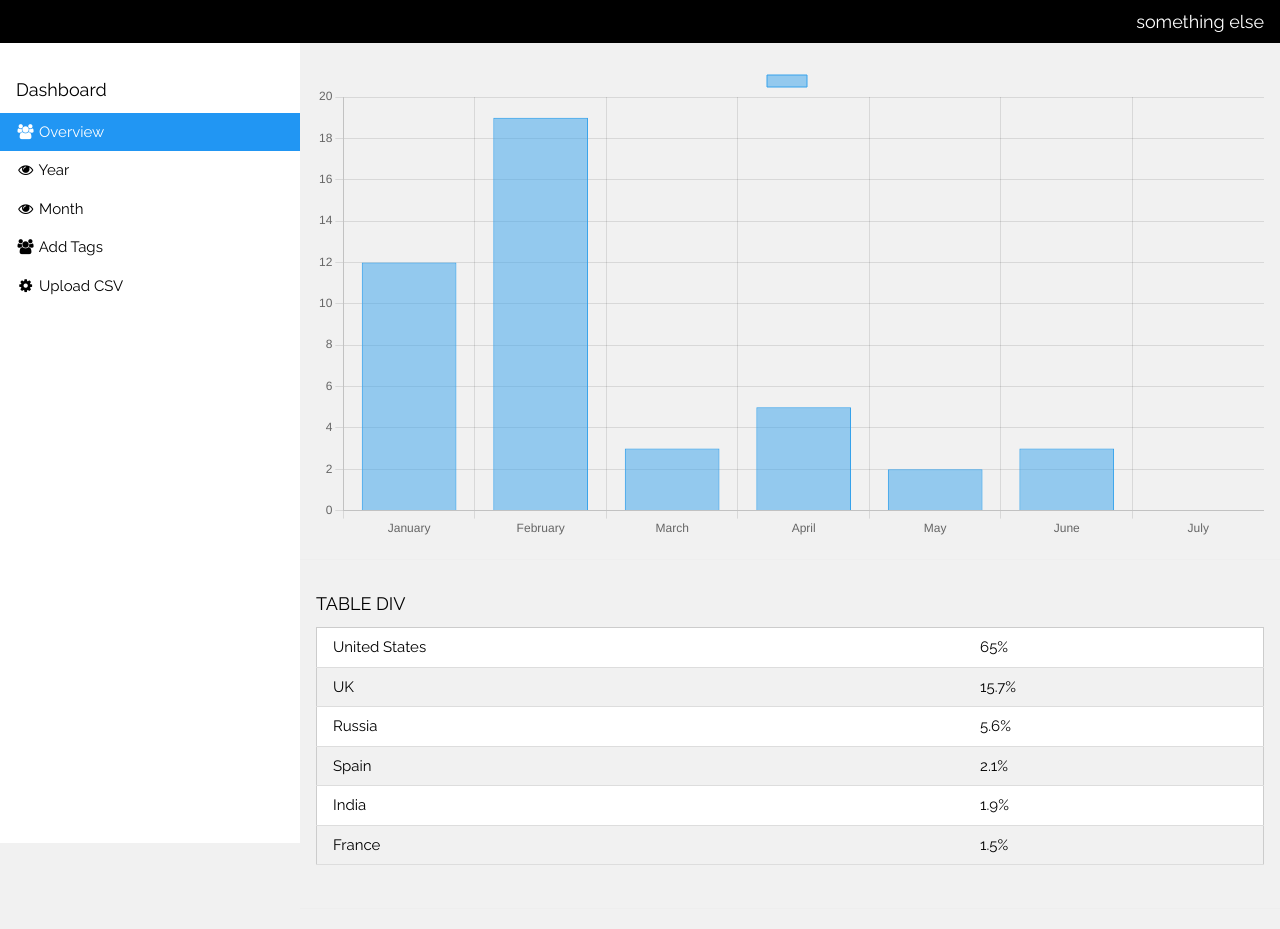
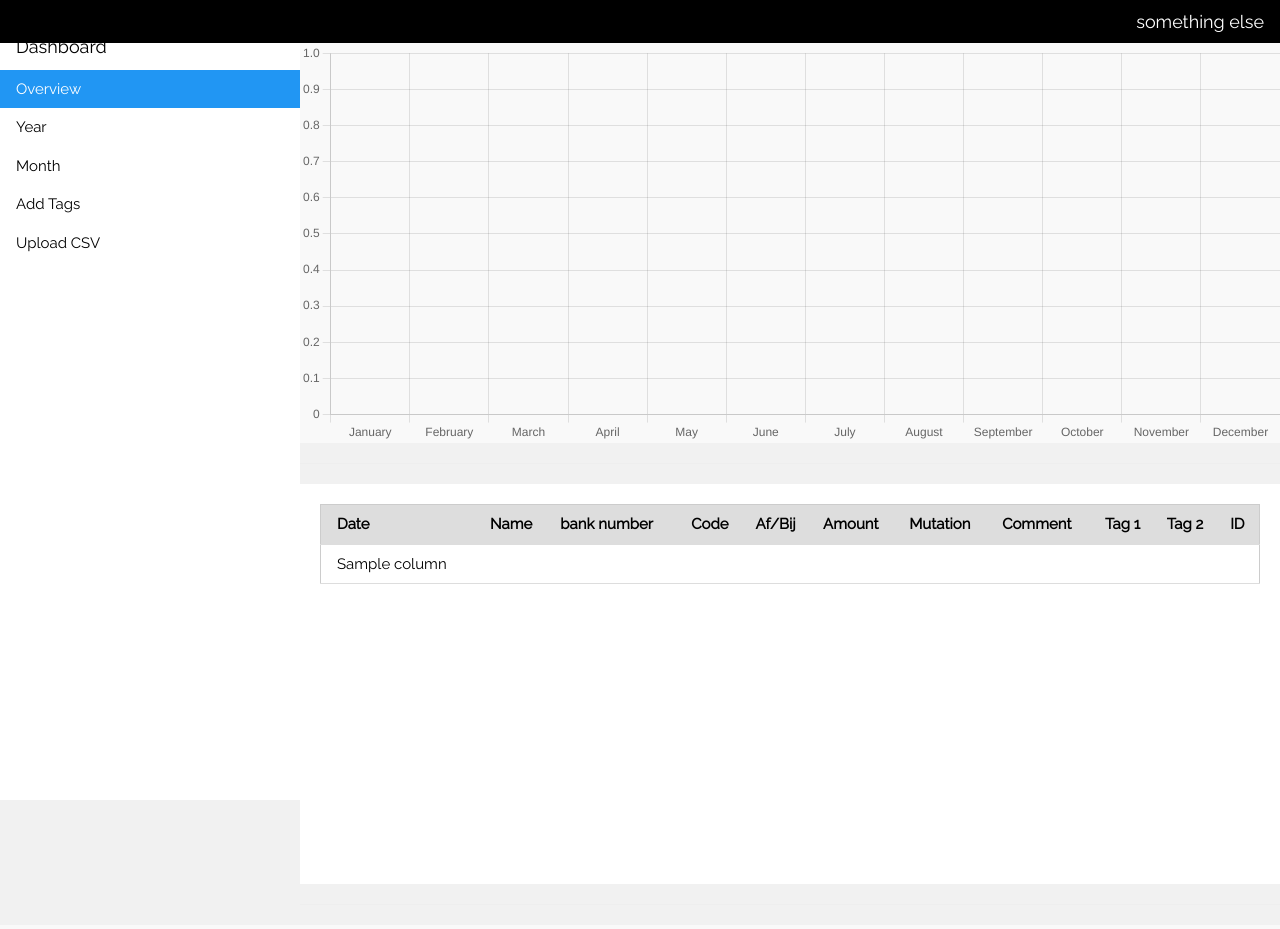
Before and after one commit to Grobsie/financesorting, a Flask app: template templates/main.html in a window 1280 px wide. After the commit the page ends 584 px from the top, so only its background shows below. Run offline with Flask 3, Linux system fonts and the light colour scheme; the template is opened without the code that fills it: most values are stand-ins (such as "Sample title", 1, 10 or a date in 2020); parts of the project's set-up code (start-up, migrations or seed data) failed here and were passed over.

Commit message:
made a working dashboard

```diff
--- a/app.py
+++ b/app.py
@@ -1,10 +1,42 @@
 from flask import Flask, render_template
+import mariadb
+import sys
+import json
+import os
 
 app = Flask(__name__)
+cred = json.loads(os.getenv("mariaDB_finance"))
+
+def getData(string):
+    try:
+        conn = mariadb.connect(user= cred["user"],password= cred["pw"],host= cred["host"],port=3306,database= cred["db"])
+        conn.autocommit = True
+        print("connected")
+        cur = conn.cursor(dictionary=False)
+        cur.execute(string)
+        result = cur.fetchall()
+    except mariadb.Error as e:
+        print(f"error connecting to MariaDB Platform: {e}")
+        sys.exit(1)
+    finally:
+        cur.close()
+        conn.close()
+    return result
 
 @app.route("/")
 def home():
-    return render_template("main.html")
+    tableData = getData("""
+        SELECT * FROM `2025`
+        WHERE MONTH(`Datum`) = 1
+        AND `tag1` NOT IN ('sparen', 'opname')
+        """)
+    graphData = getData("""
+        SELECT MONTH(`Datum`) AS month,`tag1`,SUM(`Bedrag (EUR)`) AS total_spent FROM `2025`
+        WHERE `tag1` NOT IN ('sparen', 'opname')
+        GROUP BY MONTH(`Datum`), `tag1`
+        ORDER BY month, `tag1`
+        """)
+    return render_template("main.html", tableData=tableData, graphData=graphData)
 
 if __name__ == '__main__':
     app.run(debug=True)
--- /dev/null
+++ b/static/styles.css
@@ -0,0 +1,63 @@
+/* Full-screen layout */
+body {
+    margin: 0;
+    display: flex;
+    flex-direction: column;
+    height: 100vh; /* Full viewport height */
+}
+
+/* Graph container - takes up 50% of the screen */
+.graph-container {
+    height: 50vh;
+    display: flex;
+    justify-content: center;
+    align-items: center;
+    background-color: #f9f9f9;
+}
+
+/* Table container - takes up the other 50% */
+.table-container {
+    height: 50vh;
+    padding: 20px;
+    background-color: #fff;
+    display: flex;
+    flex-direction: column;
+}
+
+/* Wrapper for scrollable table */
+.table-wrapper {
+    flex-grow: 1;
+    overflow-y: auto; /* Enables vertical scrolling */
+    max-height: calc(50vh - 50px); /* Adjust to fit inside container */
+}
+
+/* Table styling */
+table {
+    width: 100%;
+    border-collapse: collapse;
+}
+
+/* Fix table header on scroll */
+thead {
+    position: sticky;
+    top: 0;
+    background-color: #f2f2f2;
+    z-index: 100; /* Ensures it stays above table content */
+}
+
+/* Table cell styling */
+th, td {
+    padding: 8px;
+    text-align: center;
+}
+
+/* Makes the table more readable */
+th {
+    background-color: #ddd;
+}
+
+/* Make sure canvas takes full space */
+canvas {
+    max-width: 100%;
+    max-height: 100%;
+}
--- a/templates/main.html
+++ b/templates/main.html
@@ -6,7 +6,7 @@
 <meta name="viewport" content="width=device-width, initial-scale=1">
 <link rel="stylesheet" href="https://www.w3schools.com/w3css/4/w3.css">
 <link rel="stylesheet" href="https://fonts.googleapis.com/css?family=Raleway">
-<link rel="stylesheet" href="https://cdnjs.cloudflare.com/ajax/libs/font-awesome/4.7.0/css/font-awesome.min.css">
+<link rel="stylesheet" href="{{ url_for('static', filename='styles.css') }}">
 <style>
 html,body,h1,h2,h3,h4,h5 {font-family: "Raleway", sans-serif}
 </style>
@@ -42,43 +42,41 @@
 <div class="w3-main" style="margin-left:300px;margin-top:43px;">
 
   <!-- Header -->
-  <header class="w3-container" style="padding-top:22px">
-    <div>
+    <div class="graph-container">
       <canvas id="Chart"></canvas>
     </div>
 
-  </header>
-
   <hr>
 
-  <div class="w3-container">
-    <h5>TABLE DIV</h5>
-    <table class="w3-table w3-striped w3-bordered w3-border w3-hoverable w3-white">
-      <tr>
-        <td>United States</td>
-        <td>65%</td>
-      </tr>
-      <tr>
-        <td>UK</td>
-        <td>15.7%</td>
-      </tr>
-      <tr>
-        <td>Russia</td>
-        <td>5.6%</td>
-      </tr>
-      <tr>
-        <td>Spain</td>
-        <td>2.1%</td>
-      </tr>
-      <tr>
-        <td>India</td>
-        <td>1.9%</td>
-      </tr>
-      <tr>
-        <td>France</td>
-        <td>1.5%</td>
-      </tr>
-    </table><br>
+  <div class="table-container">
+    <div class="table-wrapper">
+      <table class="w3-table w3-striped w3-bordered w3-border w3-hoverable w3-white">
+        <thead>
+          <tr>
+              <th>Date</th>
+              <th>Name</th>
+              <th>bank number</th>
+              <th>Code</th>
+              <th>Af/Bij</th>
+              <th>Amount</th>
+              <th>Mutation</th>
+              <th>Comment</th>
+              <th>Tag 1</th>
+              <th>Tag 2</th>
+              <th>ID</th>
+          </tr>
+      </thead>
+      <tbody>
+        {% for tableRow in tableData %}
+        <tr>
+            {% for column in tableRow %}
+            <td>{{ column }}</td>
+            {% endfor %}
+        </tr>
+        {% endfor %}
+      </tbody>
+      </table>
+    </div>
   </div>
   <hr>
 
@@ -108,26 +106,50 @@
   mySidebar.style.display = "none";
   overlayBg.style.display = "none";
 }
+
 </script>
 <script>
-  const ctx = document.getElementById('Chart');
+  const categoryColors = {
+    "auto": "#FF6384",
+    "boodschappen": "#36A2EB",
+    "gezondheid": "#FFCE56",
+    "huishoudelijk": "#4BC0C0",
+    "inkomsten": "#9966FF",
+    "luxe": "#FF9F40",
+    "reizen": "#FF9F40",
+    "vaste lasten": "#FF9F40",
+    "": "#BDBDBD"  // Default for unknown categories
+  };
+  function getColor(category) {
+    return categoryColors[category] || "#BDBDBD";
+  }
+  var dataList = {{ graphData | tojson }} //Jinja, ignore errors
+  console.log(dataList)
+  const categories = [...new Set(dataList.map(d => d[1]))];
+  console.log(categories)
+  const months = [...new Set(dataList.map(d => d[0]))];
+  const datasets = categories.map(category => ({
+    label: category,
+    backgroundColor: getColor(category), // Define your function for colors
+    data: months.map(month => {
+     const entry = dataList.find(d => d[0] === month && d[1] === category);
+     return entry ? entry[2] : 0;
+    }),
+  }));
+  const ctx = document.getElementById('Chart').getContext('2d');
   new Chart(ctx, {
-    type: 'bar',
+    type: "bar",
     data: {
-      labels: ["January", "February", "March", "April", "May", "June", "July"],
-      datasets: [{
-        label: '',
-        data: [12, 19, 3, 5, 2, 3],
-        borderWidth: 1
-      }]
+      labels: ["January", "February", "March", "April", "May", "June", "July", "August", "September", "October", "November", "December"],
+      datasets: datasets,
     },
     options: {
+      responsive: true,
       scales: {
-        y: {
-          beginAtZero: true
-        }
-      }
-    }
+        x: { stacked: true },
+        y: { stacked: true },
+      },
+    },
   });
 </script>
 
```
Also changed, not shown: finance.py (+13 -2 lines), README.MD, templates/myscript.js (added).
